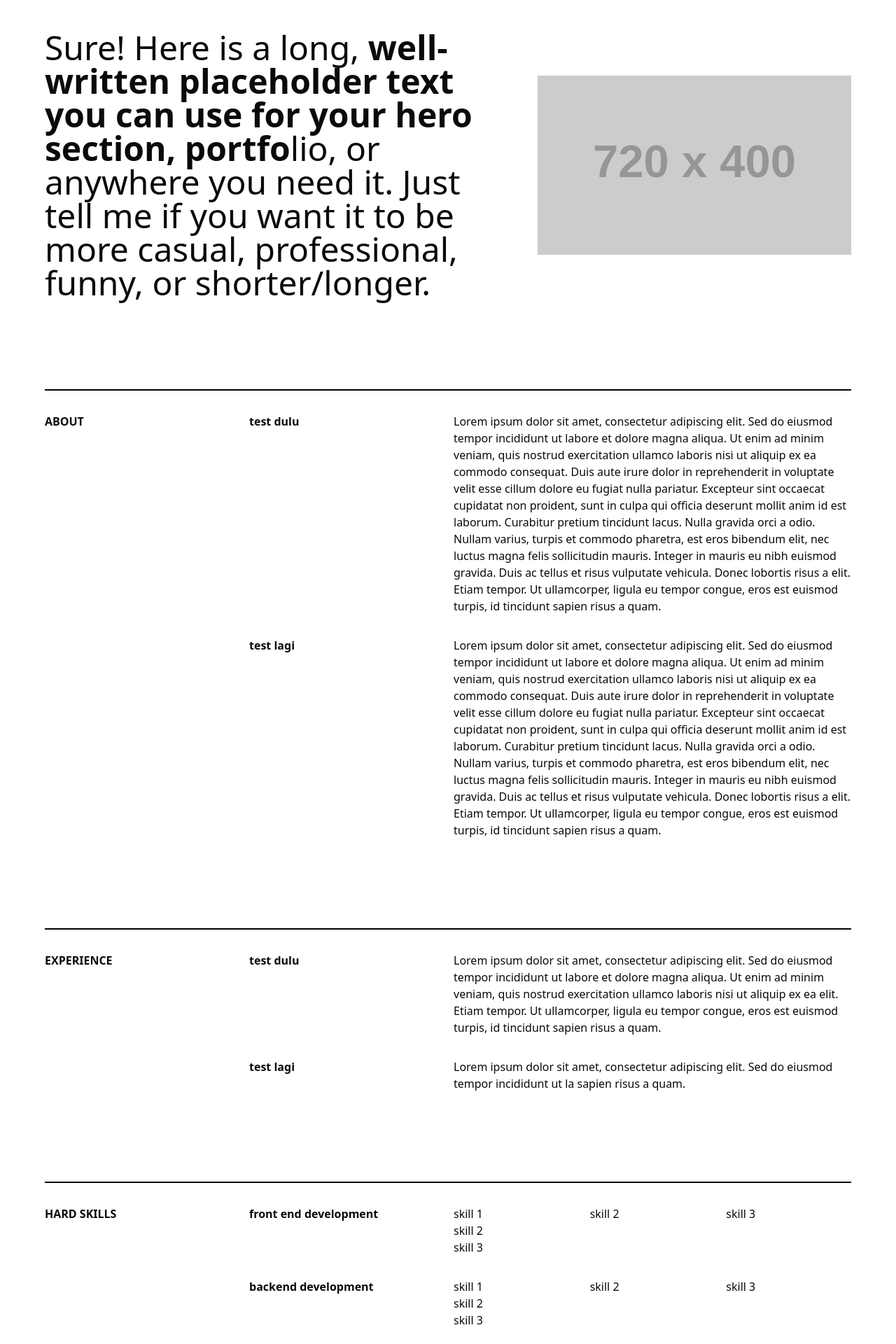
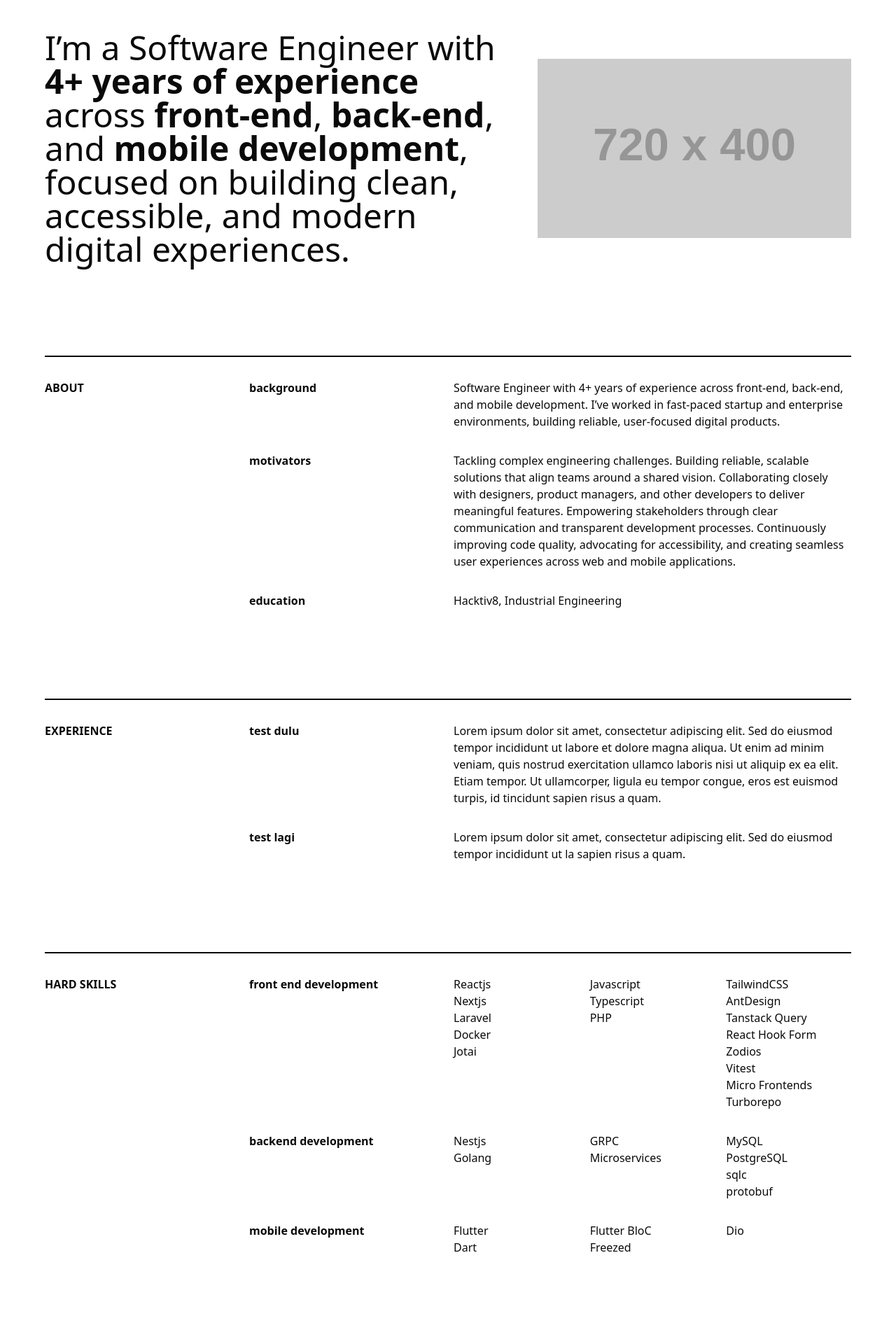
Before and after one commit to fahmialis/portofolio-v1, a Next.js app: page / in a window 1280 px wide. Shown: the part 300-2220 px from the top of the page at 70% size. Built offline with nearby package versions, Linux system fonts and the light colour scheme.

Commit message:
add real detail

```diff
--- a/app/_content/about.ts
+++ b/app/_content/about.ts
@@ -2,26 +2,17 @@ import { InfoRow } from "../_sections/infoSection";
 
 const aboutContent: InfoRow[] = [
   {
-    title: "test dulu",
-    content: `Lorem ipsum dolor sit amet, consectetur adipiscing elit. Sed do eiusmod tempor incididunt ut labore et dolore magna aliqua.
-        Ut enim ad minim veniam, quis nostrud exercitation ullamco laboris nisi ut aliquip ex ea commodo consequat.
-        Duis aute irure dolor in reprehenderit in voluptate velit esse cillum dolore eu fugiat nulla pariatur.
-        Excepteur sint occaecat cupidatat non proident, sunt in culpa qui officia deserunt mollit anim id est laborum.
-
-        Curabitur pretium tincidunt lacus. Nulla gravida orci a odio. Nullam varius, turpis et commodo pharetra, est eros bibendum elit,
-        nec luctus magna felis sollicitudin mauris. Integer in mauris eu nibh euismod gravida. Duis ac tellus et risus vulputate vehicula.
-        Donec lobortis risus a elit. Etiam tempor. Ut ullamcorper, ligula eu tempor congue, eros est euismod turpis, id tincidunt sapien risus a quam.`,
+    title: "background",
+    content:
+      "Software Engineer with 4+ years of experience across front-end, back-end, and mobile development. I’ve worked in fast-paced startup and enterprise environments, building reliable, user-focused digital products.",
   },
   {
-    title: "test lagi",
-    content: `Lorem ipsum dolor sit amet, consectetur adipiscing elit. Sed do eiusmod tempor incididunt ut labore et dolore magna aliqua.
-        Ut enim ad minim veniam, quis nostrud exercitation ullamco laboris nisi ut aliquip ex ea commodo consequat.
-        Duis aute irure dolor in reprehenderit in voluptate velit esse cillum dolore eu fugiat nulla pariatur.
-        Excepteur sint occaecat cupidatat non proident, sunt in culpa qui officia deserunt mollit anim id est laborum.
-
-        Curabitur pretium tincidunt lacus. Nulla gravida orci a odio. Nullam varius, turpis et commodo pharetra, est eros bibendum elit,
-        nec luctus magna felis sollicitudin mauris. Integer in mauris eu nibh euismod gravida. Duis ac tellus et risus vulputate vehicula.
-        Donec lobortis risus a elit. Etiam tempor. Ut ullamcorper, ligula eu tempor congue, eros est euismod turpis, id tincidunt sapien risus a quam.`,
+    title: "motivators",
+    content: `Tackling complex engineering challenges. Building reliable, scalable solutions that align teams around a shared vision. Collaborating closely with designers, product managers, and other developers to deliver meaningful features. Empowering stakeholders through clear communication and transparent development processes. Continuously improving code quality, advocating for accessibility, and creating seamless user experiences across web and mobile applications.`,
+  },
+  {
+    title: "education",
+    content: `Hacktiv8, Industrial Engineering`,
   },
 ];
 
--- a/app/_content/skills.tsx
+++ b/app/_content/skills.tsx
@@ -6,14 +6,29 @@ const skillContent: InfoRow[] = [
     content: (
       <div className='grid grid-cols-12 mb-3 md:mb-0 md:gap-4'>
         <div className='col-span-12 md:col-span-4'>
-          <div>skill 1</div>
-          <div>skill 2</div>
-          <div>skill 3</div>
+          <div>Reactjs</div>
+          <div>Nextjs</div>
+          <div>Laravel</div>
+          <div>Docker</div>
+          <div>Jotai</div>
         </div>
 
-        <div className='col-span-12 md:col-span-4'>skill 2</div>
+        <div className='col-span-12 md:col-span-4'>
+          <div>Javascript</div>
+          <div>Typescript</div>
+          <div>PHP</div>
+        </div>
 
-        <div className='col-span-12 md:col-span-4'>skill 3</div>
+        <div className='col-span-12 md:col-span-4'>
+          <div>TailwindCSS</div>
+          <div>AntDesign</div>
+          <div>Tanstack Query</div>
+          <div>React Hook Form</div>
+          <div>Zodios</div>
+          <div>Vitest</div>
+          <div>Micro Frontends</div>
+          <div>Turborepo</div>
+        </div>
       </div>
     ),
   },
@@ -22,14 +37,41 @@ const skillContent: InfoRow[] = [
     content: (
       <div className='grid grid-cols-12 mb-3 md:mb-0 md:gap-4'>
         <div className='col-span-12 md:col-span-4'>
-          <div>skill 1</div>
-          <div>skill 2</div>
-          <div>skill 3</div>
+          <div>Nestjs</div>
+          <div>Golang</div>
         </div>
 
-        <div className='col-span-12 md:col-span-4'>skill 2</div>
+        <div className='col-span-12 md:col-span-4'>
+          <div>GRPC</div>
+          <div>Microservices</div>
+        </div>
 
-        <div className='col-span-12 md:col-span-4'>skill 3</div>
+        <div className='col-span-12 md:col-span-4'>
+          <div>MySQL</div>
+          <div>PostgreSQL</div>
+          <div>sqlc</div>
+          <div>protobuf</div>
+        </div>
+      </div>
+    ),
+  },
+  {
+    title: "mobile development",
+    content: (
+      <div className='grid grid-cols-12 mb-3 md:mb-0 md:gap-4'>
+        <div className='col-span-12 md:col-span-4'>
+          <div>Flutter</div>
+          <div>Dart</div>
+        </div>
+
+        <div className='col-span-12 md:col-span-4'>
+          <div>Flutter BloC</div>
+          <div>Freezed</div>
+        </div>
+
+        <div className='col-span-12 md:col-span-4'>
+          <div>Dio</div>
+        </div>
       </div>
     ),
   },
--- a/app/_sections/hero.tsx
+++ b/app/_sections/hero.tsx
@@ -2,16 +2,13 @@ import Image from "next/image";
 
 export default function Hero() {
   return (
-    <section className='flex flex-col md:flex-row items-center gap-8 mt-32 md:mt-64'>
-      <div className='w-full md:w-[60%] text-5xl'>
+    <section
+      className='flex flex-col md:flex-row items-center gap-8 mt-32 md:mt-64'
+      id='home'
+    >
+      <div className='w-full md:w-[60%] text-4xl md:text-5xl'>
         <p>
-          Sure! Here is a long,{" "}
-          <strong>
-            well-written placeholder text you can use for your hero section,
-            portfo
-          </strong>
-          lio, or anywhere you need it. Just tell me if you want it to be more
-          casual, professional, funny, or shorter/longer.
+          I’m a Software Engineer with <strong>4+ years of experience</strong> across <strong>front‑end</strong>, <strong>back‑end</strong>, and <strong>mobile development</strong>, focused on building clean, accessible, and modern digital experiences.
         </p>
       </div>
 
--- a/app/_sections/infoSection.tsx
+++ b/app/_sections/infoSection.tsx
@@ -8,12 +8,13 @@ export interface InfoRow {
  interface InfoSectionProps {
   title: string;
   content: InfoRow[];
+  id: string
 }
 
 export default function InfoSection(props: InfoSectionProps) {
-  const { title, content } = props;
+  const { title, content, id } = props;
   return (
-    <section className='my-12 md:my-32'>
+    <section className='my-12 md:my-32' id={id}>
       <div className='flex items-center gap-2'>
         <div className='uppercase font-bold md:hidden'>{title}</div>
 
--- a/app/layout.tsx
+++ b/app/layout.tsx
@@ -4,8 +4,8 @@ import "./globals.css";
 // Using system font stack for body text, see tailwind.config.js for font-sans.
 
 export const metadata: Metadata = {
-  title: "Create Next App",
-  description: "Generated by create next app",
+  title: "Fahmi Sinergia: Software Engineer",
+  description: "Fahmi Sinergia: Software Engineer",
 };
 
 export default function RootLayout({
--- a/app/page.tsx
+++ b/app/page.tsx
@@ -1,3 +1,8 @@
+"use client";
+
+import { useState } from "react";
+
+import InfoSection from "@/app/_sections/infoSection";
 import aboutContent from "./_content/about";
 import detailContent from "./_content/details";
 import experiencesContent from "./_content/experiences";
@@ -5,37 +10,31 @@ import skillContent from "./_content/skills";
 import worksContent from "./_content/works";
 import Hero from "./_sections/hero";
 import Navbar from "./_sections/navbar";
-import InfoSection from "@/app/_sections/infoSection";
 
 export default function Home() {
+  const [page, setPage] = useState<
+    "home" | "about" | "details" | "works" | "skills"
+  >("about");
+
   return (
     <main className='p-8 md:p-16'>
-      <Navbar />
+      <Navbar onClick={setPage} />
+
       <Hero />
-      <InfoSection
-        title='About'
-        content={aboutContent}
-      />
+
+      <InfoSection title='About' id='about' content={aboutContent} />
 
       <InfoSection
         title='Experience'
+        id='experiences'
         content={experiencesContent}
       />
 
-      <InfoSection
-        title='Hard Skills'
-        content={skillContent}
-      />
+      <InfoSection title='Hard Skills' id='skills' content={skillContent} />
 
-      <InfoSection
-        title='Works'
-        content={worksContent}
-      />
+      <InfoSection title='Works' id='works' content={worksContent} />
 
-      <InfoSection
-        title='Other details'
-        content={detailContent}
-      />
+      <InfoSection title='Other details' id='details' content={detailContent} />
     </main>
   );
 }
```
Also changed, not shown: app/_sections/navbar.tsx (+10 -5 lines).
